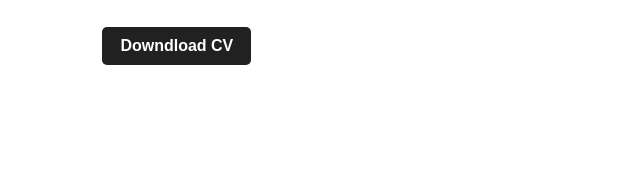
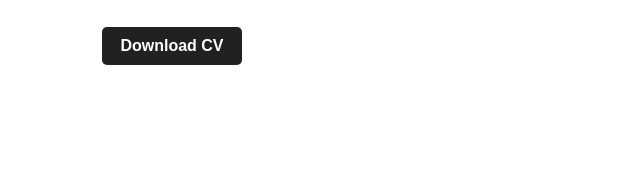
Before and after one commit to mattvega301/ImKennethVega.github.io, a plain HTML site: page index.html in a window 1280 px wide. Shown: the part 395-587 px from the top of the page, 0-640 px from the left. Drawn offline with Linux system fonts and the light colour scheme.

Commit message:
Typo fix index.html

```diff
--- a/index.html
+++ b/index.html
@@ -22,7 +22,7 @@
             <h1>Hello! I am <span>Kenneth</span></h1>
             <p>This is my official Portfolio website to showcase my
                 works related to <br> web and software development. </p>
-            <a href="./kenneth-vega-developer-resume.zip" download>Downdload CV</a>
+            <a href="./kenneth-vega-developer-resume.zip" download>Download CV</a>
         </div>
         <div class="images">
             <img src="images/profilepic2.jpeg" class="kenneth-pic">
```
